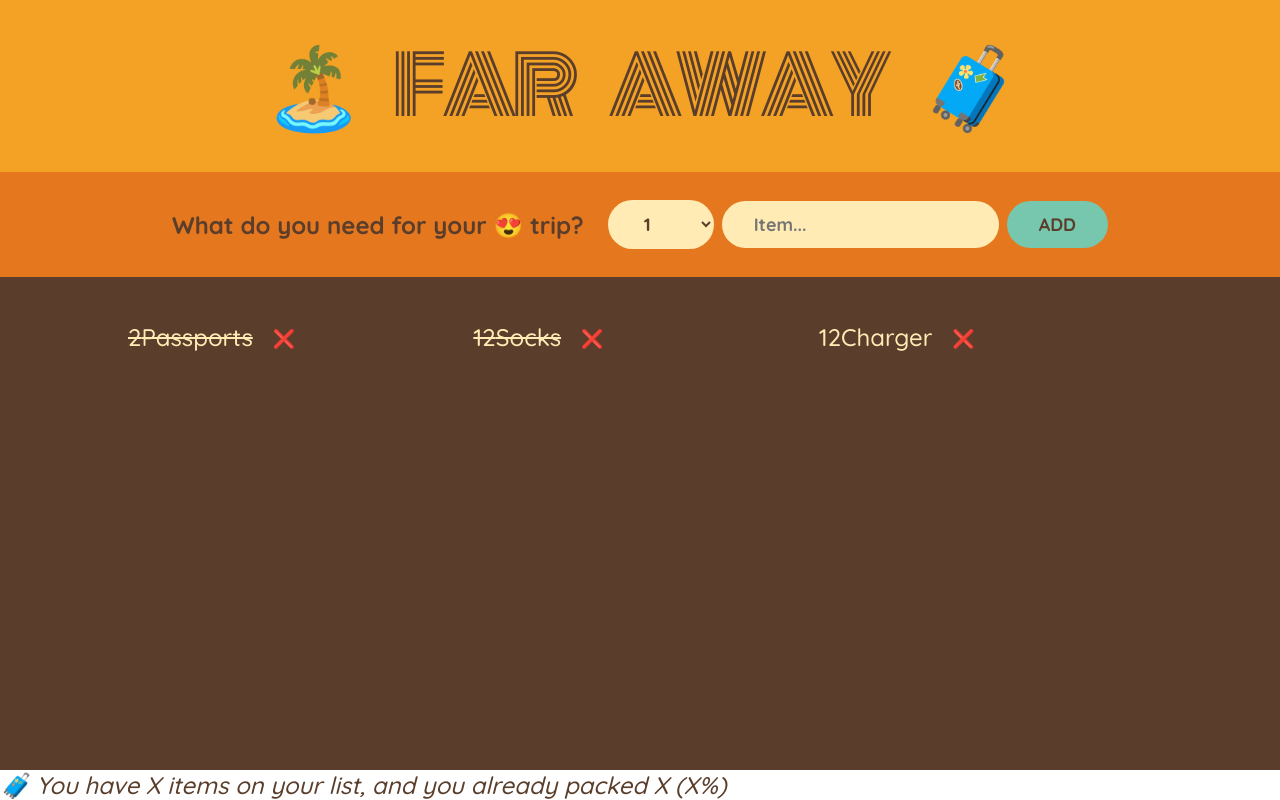
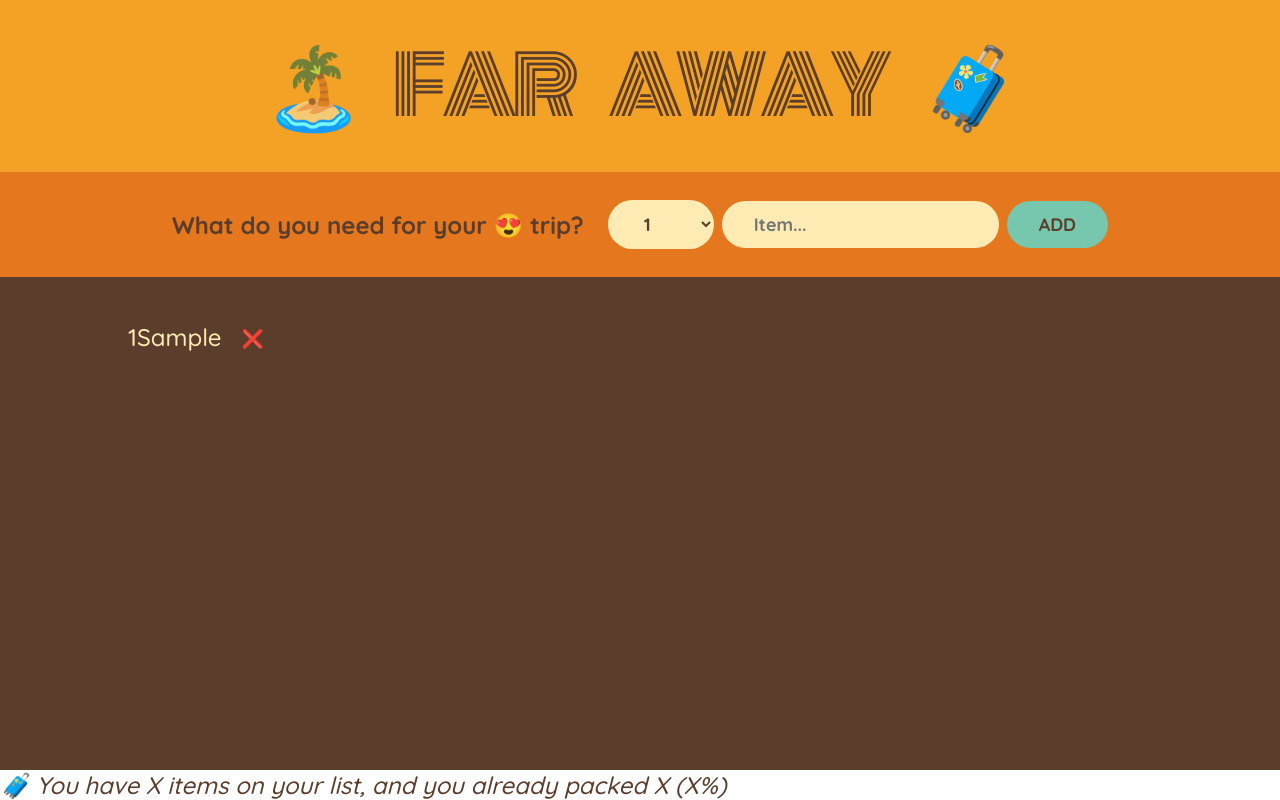
Before and after one commit to wjjhhj0914/travel-list, a React (Create React App) app: page / in a window 1280 px wide. Both pictures are taken after typing "Sample" into the empty fields and a click on the button "ADD". Built offline with nearby package versions, Linux system fonts and the light colour scheme; the HTML template or start-up script is replaced by a standard one.

Commit message:
learn. Deleting an Item

```diff
--- a/src/App.js
+++ b/src/App.js
@@ -1,17 +1,21 @@
 import { useState } from 'react';
 
-const initialItems = [
-  { id: 1, description: 'Passports', quantity: 2, packed: true },
-  { id: 2, description: 'Socks', quantity: 12, packed: true },
-  { id: 3, description: 'Charger', quantity: 12, packed: false },
-];
+export default function App() {
+  const [items, setItems] = useState([]);
 
-export default function App() {
+  function handleAddItems(item) {
+    setItems(items => [...items, item]);
+  }
+
+  function handleDeleteItem(id) {
+    setItems(items => items.filter(item => item.id !== id));
+  }
+
   return (
     <div className="app">
       <Logo />
-      <Form />
-      <PackingList />
+      <Form onAddItems={handleAddItems} />
+      <PackingList items={items} onDeleteItem={handleDeleteItem} />
       <Stats />
     </div>
   );
@@ -21,7 +25,7 @@
   return <h1>🏝️ Far Away 🧳</h1>;
 }
 
-function Form() {
+function Form({ onAddItems }) {
   const [description, setDescription] = useState('');
   const [quantity, setQuantity] = useState(1);
 
@@ -32,6 +36,8 @@
 
     const newItem = { description, quantity, packed: false, id: Date.now() };
     console.log(newItem);
+
+    onAddItems(newItem);
 
     // Initializing
     setDescription('');
@@ -62,19 +68,19 @@
   );
 }
 
-function PackingList() {
+function PackingList({ items, onDeleteItem }) {
   return (
     <div className="list">
       <ul>
-        {initialItems.map(item => (
-          <Item item={item} key={item.id} />
+        {items.map(item => (
+          <Item item={item} onDeleteItem={onDeleteItem} key={item.id} />
         ))}
       </ul>
     </div>
   );
 }
 
-function Item({ item }) {
+function Item({ item, onDeleteItem }) {
   return (
     <li>
       {/* Using ternary operator to conditionally set some style */}
@@ -82,7 +88,7 @@
         {item.quantity}
         {item.description}
       </span>
-      <button>❌</button>
+      <button onClick={() => onDeleteItem(item.id)}>❌</button>
     </li>
   );
 }
```
